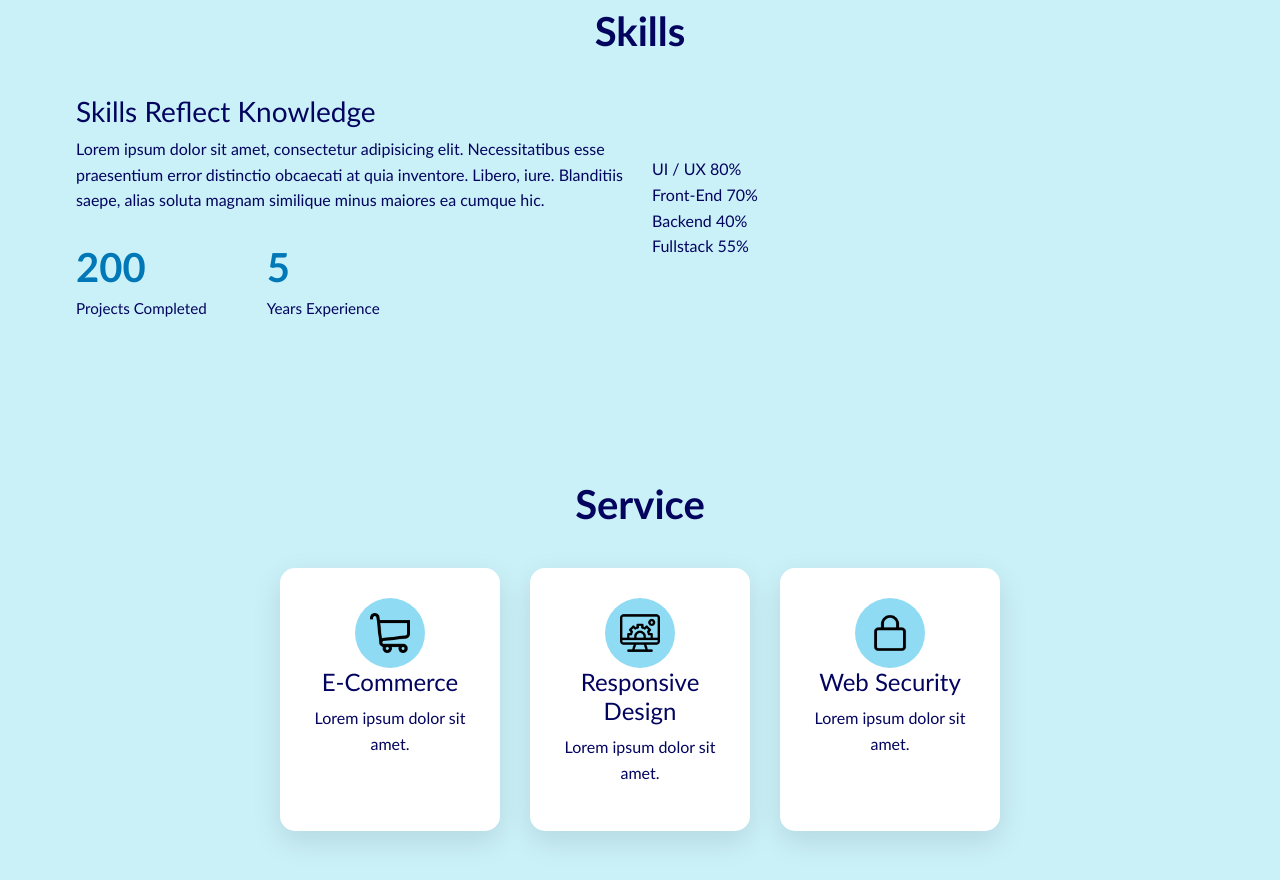
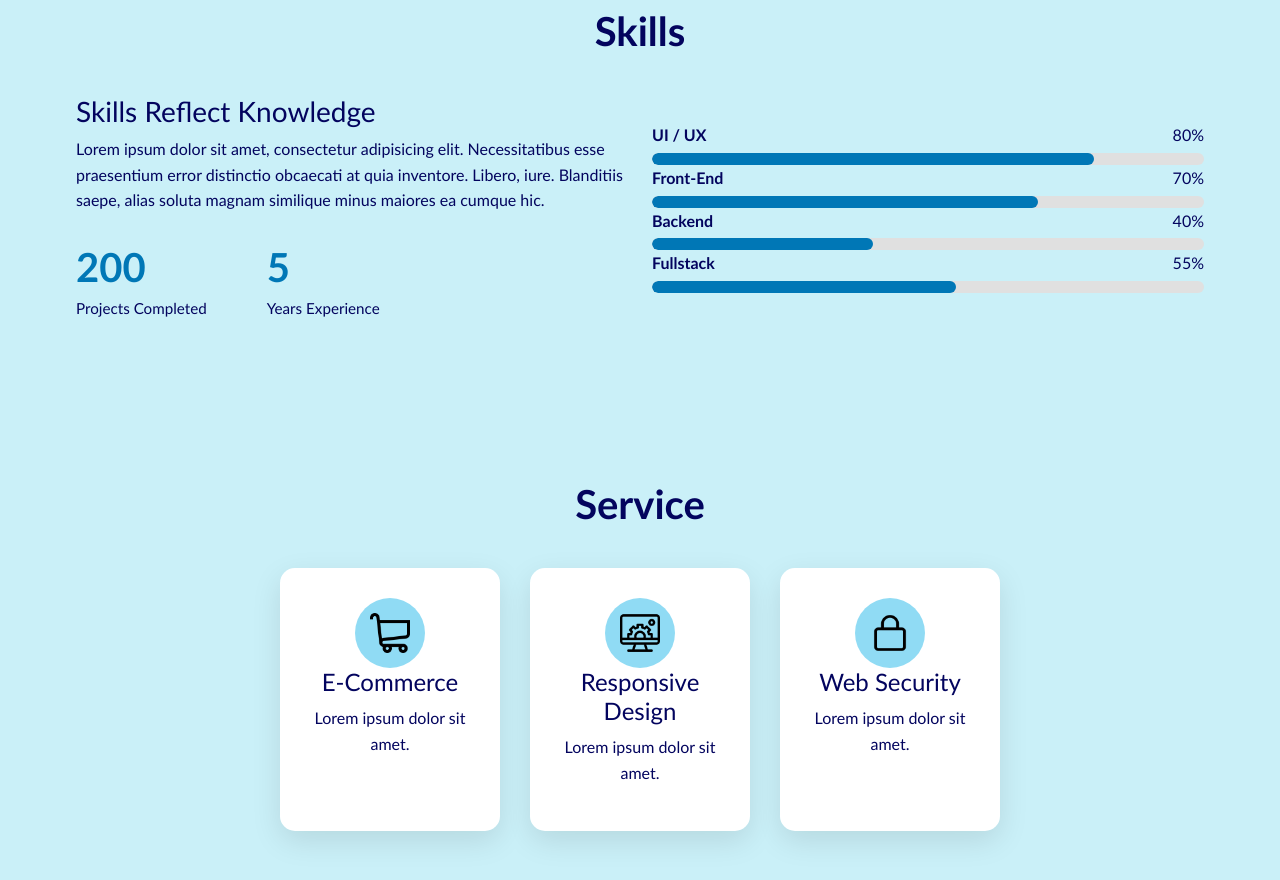
Before and after one commit to tribxieee/Website-Portofolio, a plain HTML site: page index.html in a window 1280 px wide. Shown: the part 1340-2220 px from the top of the page. Drawn offline with nearby package versions, Linux system fonts and the light colour scheme.

Commit message:
`Added new CSS classes for skill display`

```diff
--- a/css/style.css
+++ b/css/style.css
@@ -331,6 +331,29 @@ section {
   }
 }
 
+.skill-name {
+  font-weight: 600;
+}
+
+.skill-percent {
+  float: right;
+}
+
+.skill-bar {
+  background: #e0e0e0;
+  height: 12px;
+  border-radius: 8px;
+  overflow: hidden;
+  margin-top: 5px;
+}
+
+.skill-fill {
+  height: 100%;
+  background: var(--primary);
+  border-radius: 8px;
+  transition: width 1s;
+}
+
 
 /* services */
 .services-container {
```
